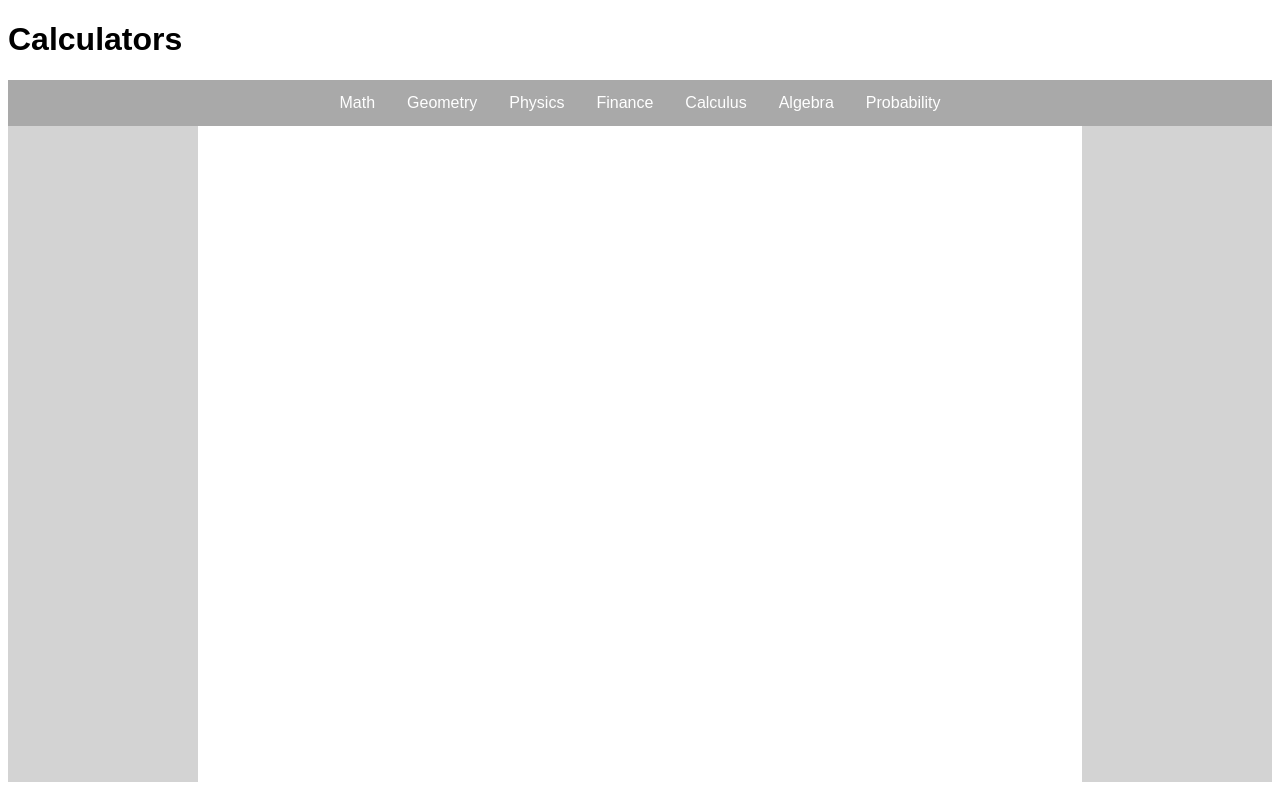
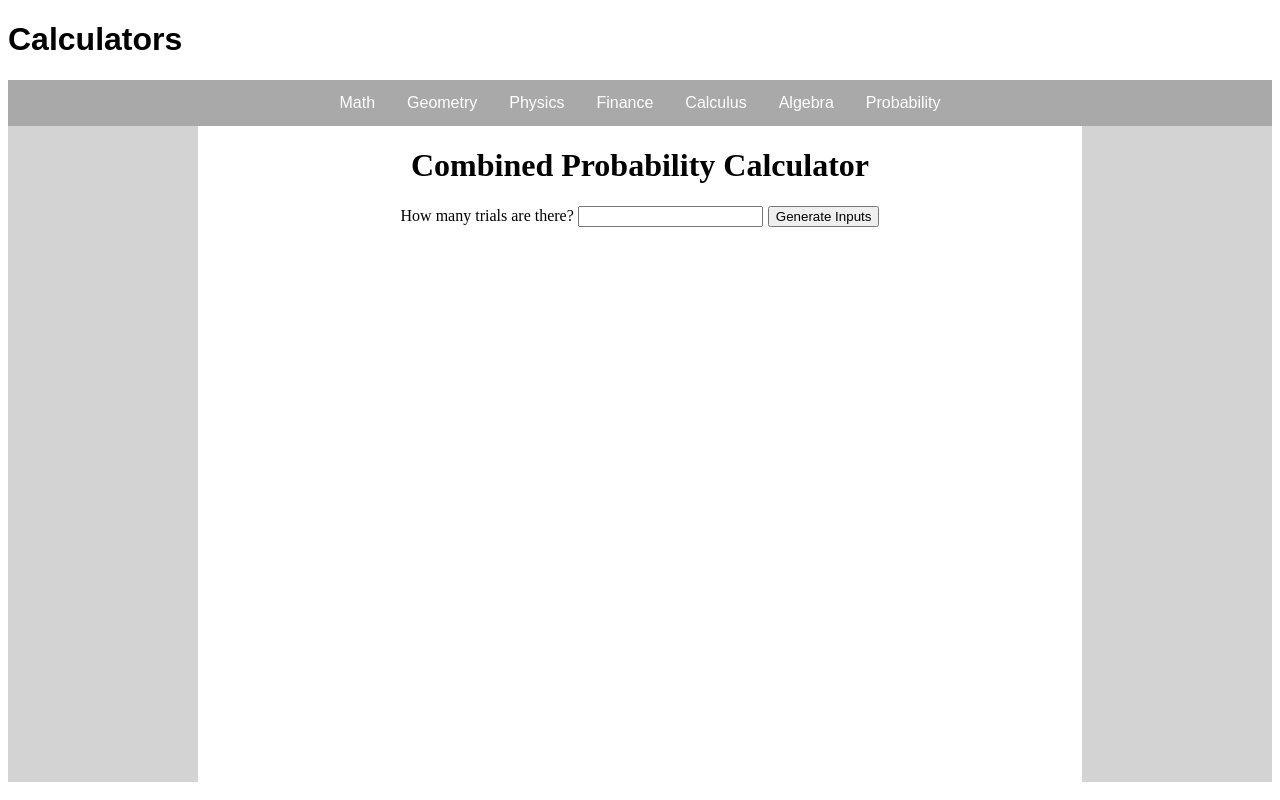
Before and after one commit to matthewberes/calculatorWebsite, an Angular app: page /combined-probability in a window 1280 px wide. Before the commit this address led to /. Built offline with nearby package versions, Linux system fonts and the light colour scheme.

Commit message:
combined probability skeleton

```diff
--- a/src/app/app.component.html
+++ b/src/app/app.component.html
@@ -55,6 +55,7 @@
         <i class="fa fa-caret-down"></i>
       </button>
       <div class="dropdown-content">
+        <a routerLink="/combined-probability" routerLinkActive="active" ariaCurrentWhenActive="page">Combined Probability</a>
       </div>
     </div>
   </div>
--- a/src/app/app.routes.ts
+++ b/src/app/app.routes.ts
@@ -1,5 +1,6 @@
 import { Routes } from '@angular/router';
 import { AreaComponent } from './area/area.component';
+import { CombinedProbabilityComponent } from './combined-probability/combined-probability.component';
 import { FractionsComponent } from './fractions/fractions.component';
 import { HomeComponent } from './home/home.component';
 import { MeanComponent } from './mean/mean.component';
@@ -16,5 +17,6 @@ export const routes: Routes = [
     { path: 'fractions', component: FractionsComponent },
     { path: 'area', component: AreaComponent },
     { path: 'volume', component: VolumeComponent },
-    { path: 'quadratic', component: QuadraticComponent }
+    { path: 'quadratic', component: QuadraticComponent },
+    { path: 'combined-probability', component: CombinedProbabilityComponent }
 ];
--- /dev/null
+++ b/src/app/combined-probability/combined-probability.component.html
@@ -0,0 +1,48 @@
+<h1 style="text-align: center;">Combined Probability Calculator</h1>
+<div style="text-align: center;">
+    <form id="setUpForm" [formGroup]="setUpForm">
+        <label>How many trials are there? </label>
+        <input type="number" id="numberOfInputs" name="numberOfInputs" formControlName="numberOfInputs">
+        <input type="button" id="generateButton" name="generateButton" value="Generate Inputs" (click)="calculateInputs()" style="margin-left: 5px;">
+    </form>
+    <form id="inputForm" [formGroup]="inputForm">
+        <div style="display: flex; justify-content: center;">
+            <ng-container *ngFor="let number of inputs">
+                <div style="padding: 10px;">
+                    <select #selection id="selection" name="selection" (change)="updateBoxes()" style="width: 108px;">
+                        <option value="percentage">Percentage</option>
+                        <option value="fraction">Fraction</option>
+                        <option value="decimal">Decimal</option>
+                    </select>
+                    <br>
+                    <ng-container *ngIf="selection.value == 'percentage' || selection.value == 'decimal'">
+                        <input type="number" id="{{number}}" name="{{number}}" class="input" formControlName="{{number}}" style="margin-top: 5px; width: 100px;">
+                    </ng-container>
+                    <ng-container *ngIf="selection.value=='fraction'">
+                        <div>
+                            <input type="number" id="{{number}}Numerator" name="{{number}}Numerator" class="input" formControlName="{{number}}Numerator" style="margin-top: 5px; width: 100px;">
+                        </div>
+                        <div>
+                            <hr style='width:105px;' class="margin-right" />
+                        </div>
+                        <div>
+                            <input type="number" id="{{number}}Denominator" name="{{number}}Denominator" class="input" formControlName="{{number}}Denominator" style="width: 100px;">
+                        </div>
+                    </ng-container>
+                    <ng-container *ngIf="number + 1 == this.setUpForm.get('numberOfInputs')?.value">
+                        <br>
+                        <button style='margin-top: 5px; float:right' (click)="clear()">Clear</button>
+                    </ng-container>
+                </div>
+            </ng-container>
+        </div>
+        <ng-container *ngIf="inputs.length > 0">
+            <input type="button" id="calcButton" name="calcButton" value="Calculate" (click)="calculate()">
+        </ng-container>
+    </form>
+    <ng-container *ngIf="showCalculation">
+        <div class="answer-div">
+            <h2>{{calculation}}</h2>
+        </div>
+    </ng-container>
+</div>
--- /dev/null
+++ b/src/app/combined-probability/combined-probability.component.ts
@@ -0,0 +1,43 @@
+import { NgFor, NgIf } from '@angular/common';
+import { ChangeDetectorRef, Component } from '@angular/core';
+import { FormControl, FormGroup, ReactiveFormsModule } from '@angular/forms';
+
+@Component({
+  selector: 'app-combined-probability',
+  standalone: true,
+  imports: [NgFor, NgIf, ReactiveFormsModule],
+  templateUrl: './combined-probability.component.html',
+  styleUrl: './combined-probability.component.css'
+})
+export class CombinedProbabilityComponent {
+  calculation: string = "";
+  showCalculation: boolean = false;
+  inputs: number[] = [];
+  inputForm = new FormGroup({})
+  setUpForm = new FormGroup({
+    numberOfInputs: new FormControl()
+  })
+
+  constructor(private cdr: ChangeDetectorRef) { }
+
+  calculateInputs() {
+    this.showCalculation = false;
+    this.inputs = Array.from(Array(Number(this.setUpForm.value.numberOfInputs)).keys())
+    this.inputs.forEach(x => {
+      this.inputForm.addControl(String(x), new FormControl())
+    })
+    this.cdr.detectChanges();
+  }
+
+  calculate() {
+
+  }
+
+  clear() {
+
+  }
+
+  updateBoxes() {
+    this.cdr.detectChanges();
+  }
+}
```
Also changed, not shown: src/app/combined-probability/combined-probability.component.css (added), 1 other file (tests, documents, lock files or other folders).
